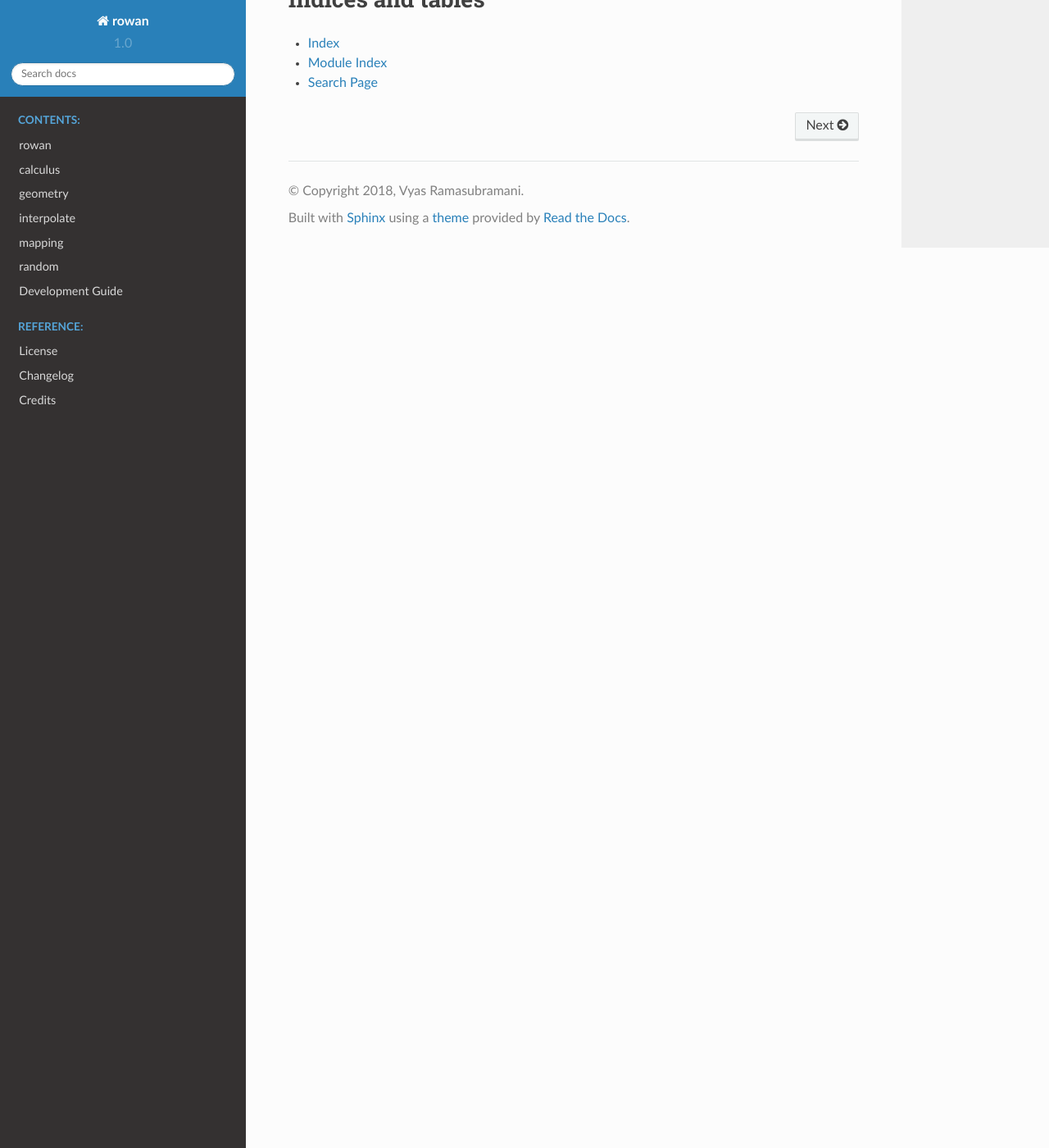
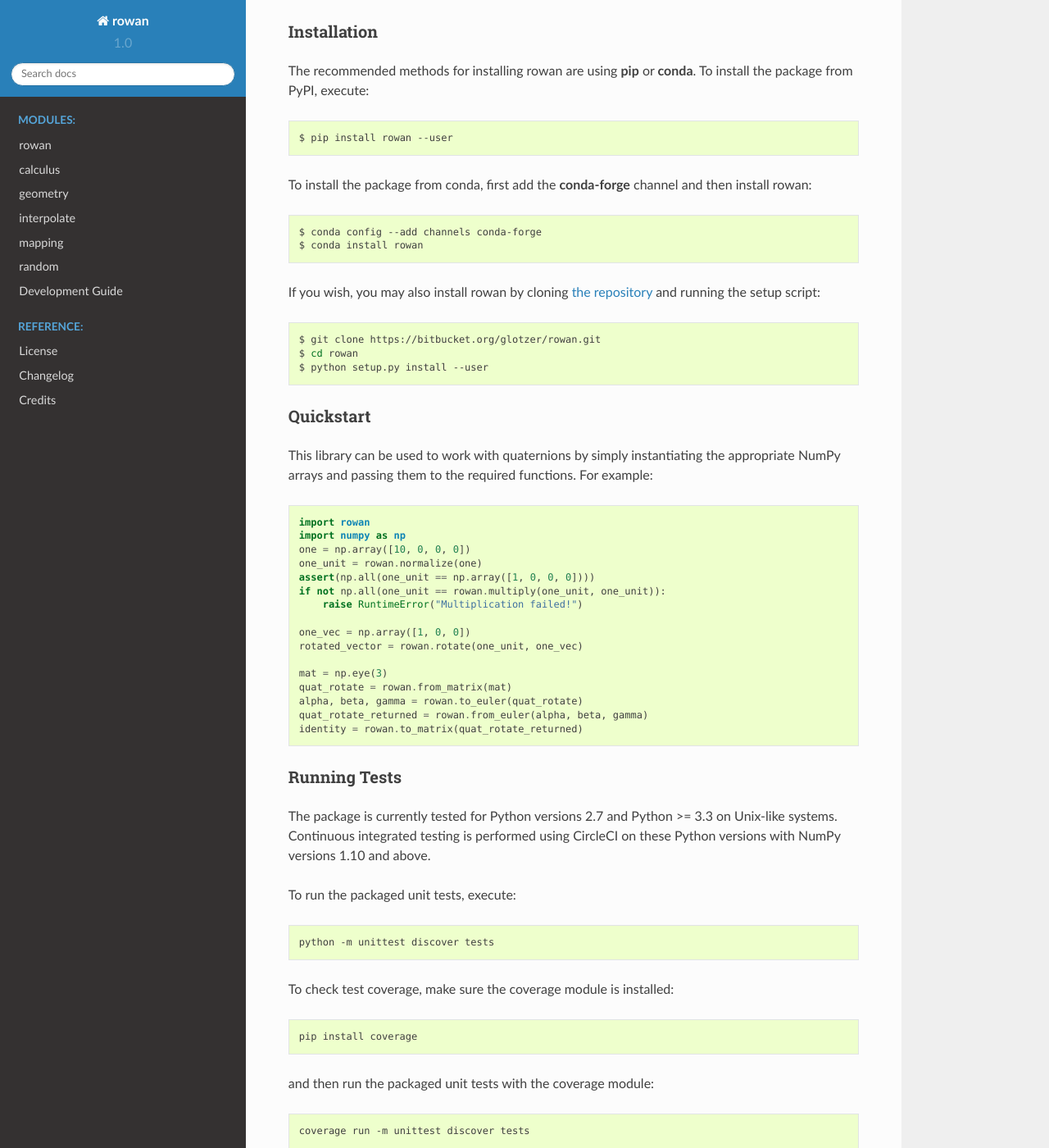
Before and after one commit to glotzerlab/rowan, a Sphinx documentation site: the page built from doc/index.rst, in a window 1280 px wide and 1400 px high, scrolled down 1549 px. Shown: the whole window at 82% size. Built offline with Sphinx 7.4.7 and the Read the Docs theme 2.0.0, drawn with Linux system fonts in a browser that asks for light colours; some of the changed text lies outside the part shown.

Commit message:
Address pdebuyl comments

```diff
--- a/doc/index.rst
+++ b/doc/index.rst
@@ -1,5 +1,9 @@
+=====
 rowan
 =====
+
+.. contents::
+    :local:
 
 Welcome to the documentation for rowan, a package for working with quaternions!
 Quaternions form a number system with various interesting properties, and they have a number of uses.
@@ -17,30 +21,9 @@
   and the Iterative Closest Point algorithm.
 * Quaternion interpolation (slerp, squad).
 
-To install rowan, you have a few options.
-The package can either be installed through PyPI:
-
-.. code-block:: bash
-    $ pip install rowan --user
-
-using conda
-
-.. code-block:: bash
-    $ conda install rowan
-
-or by cloning the repository `from source <https://bitbucket.org/glotzer/rowan>`_
-and running setuptools
-
-.. code-block:: bash
-    $ git clone https://bitbucket.org/glotzer/rowan.git
-    $ python setup.py install --user
-
-Note that the conda installation requires that you first add the **conda-forge**
-channel.
-
 .. toctree::
     :maxdepth: 2
-    :caption: Contents:
+    :caption: Modules:
 
     package-rowan
     package-calculus
@@ -58,6 +41,113 @@
     changelog
     credits
 
+Getting Started
+===============
+
+Requirements
+------------
+
+The minimum requirements for using rowan are:
+
+* Python = 2.7, >= 3.3
+* NumPy >= 1.10
+
+Installation
+------------
+
+The recommended methods for installing rowan are using **pip** or **conda**.
+To install the package from PyPI, execute:
+
+.. code-block:: bash
+
+    $ pip install rowan --user
+
+To install the package from conda, first add the **conda-forge** channel and
+then install rowan:
+
+.. code-block:: bash
+
+    $ conda config --add channels conda-forge
+    $ conda install rowan
+
+
+If you wish, you may also install rowan by cloning `the repository <https://bitbucket.org/glotzer/rowan>`_ and running the setup script:
+
+.. code-block:: bash
+
+    $ git clone https://bitbucket.org/glotzer/rowan.git
+    $ cd rowan
+    $ python setup.py install --user
+
+Quickstart
+----------
+
+This library can be used to work with quaternions by simply instantiating the appropriate NumPy arrays and passing them to the required functions.
+For example:
+
+.. code-block:: python
+
+    import rowan
+    import numpy as np
+    one = np.array([10, 0, 0, 0])
+    one_unit = rowan.normalize(one)
+    assert(np.all(one_unit == np.array([1, 0, 0, 0])))
+    if not np.all(one_unit == rowan.multiply(one_unit, one_unit)):
+        raise RuntimeError("Multiplication failed!")
+
+    one_vec = np.array([1, 0, 0])
+    rotated_vector = rowan.rotate(one_unit, one_vec)
+
+    mat = np.eye(3)
+    quat_rotate = rowan.from_matrix(mat)
+    alpha, beta, gamma = rowan.to_euler(quat_rotate)
+    quat_rotate_returned = rowan.from_euler(alpha, beta, gamma)
+    identity = rowan.to_matrix(quat_rotate_returned)
+
+Running Tests
+-------------
+
+The package is currently tested for Python versions 2.7 and Python >= 3.3 on Unix-like systems.
+Continuous integrated testing is performed using CircleCI on these Python versions with NumPy versions 1.10 and above.
+
+To run the packaged unit tests, execute:
+
+.. code-block:: bash
+
+    python -m unittest discover tests
+
+To check test coverage, make sure the coverage module is installed:
+
+.. code-block:: bash
+
+    pip install coverage
+
+and then run the packaged unit tests with the coverage module:
+
+.. code-block:: bash
+
+    coverage run -m unittest discover tests
+
+Building Documentation
+----------------------
+
+You can also build this documentation from source if you clone the repository.
+The documentation is written in `reStructuredText <http://docutils.sourceforge.net/rst.html>`_ and compiled using `Sphinx <http://www.sphinx-doc.org/en/master/>`_.
+To build from source, first install Sphinx:
+
+.. code-block:: bash
+
+    pip install sphinx sphinx_rtd_theme
+
+You can then use Sphinx to create the actual documentation in either PDF or HTML form by running the following commands in the rowan root directory:
+
+.. code-block:: bash
+
+    cd doc
+    make html # For html output
+    make latexpdf # For a LaTeX compiled PDF file
+    open build/html/index.html
+
 Support and Contribution
 ========================
 
--- a/doc/license.rst
+++ b/doc/license.rst
@@ -2,3 +2,4 @@
 =======
 
 .. literalinclude:: ../LICENSE.txt
+    :language: none
```
Also changed, not shown: README.md (+3 -3 lines), 2 other files.
